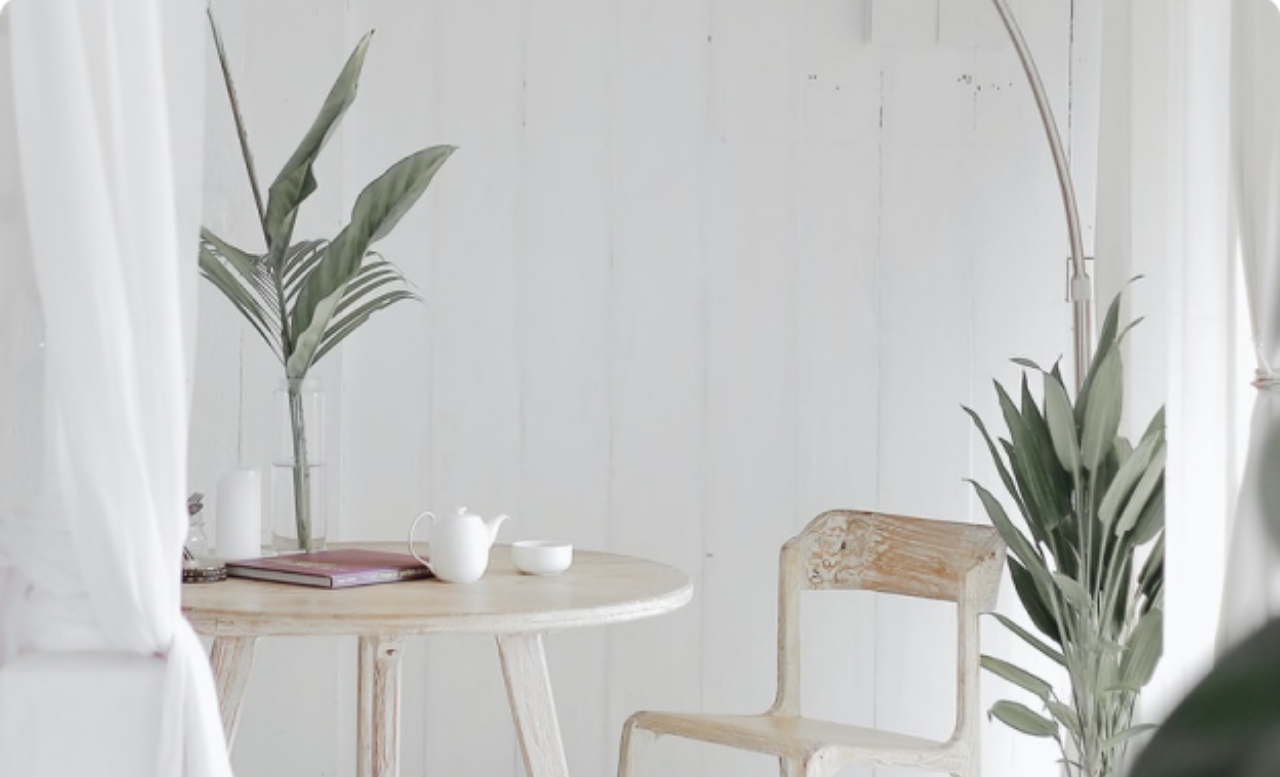
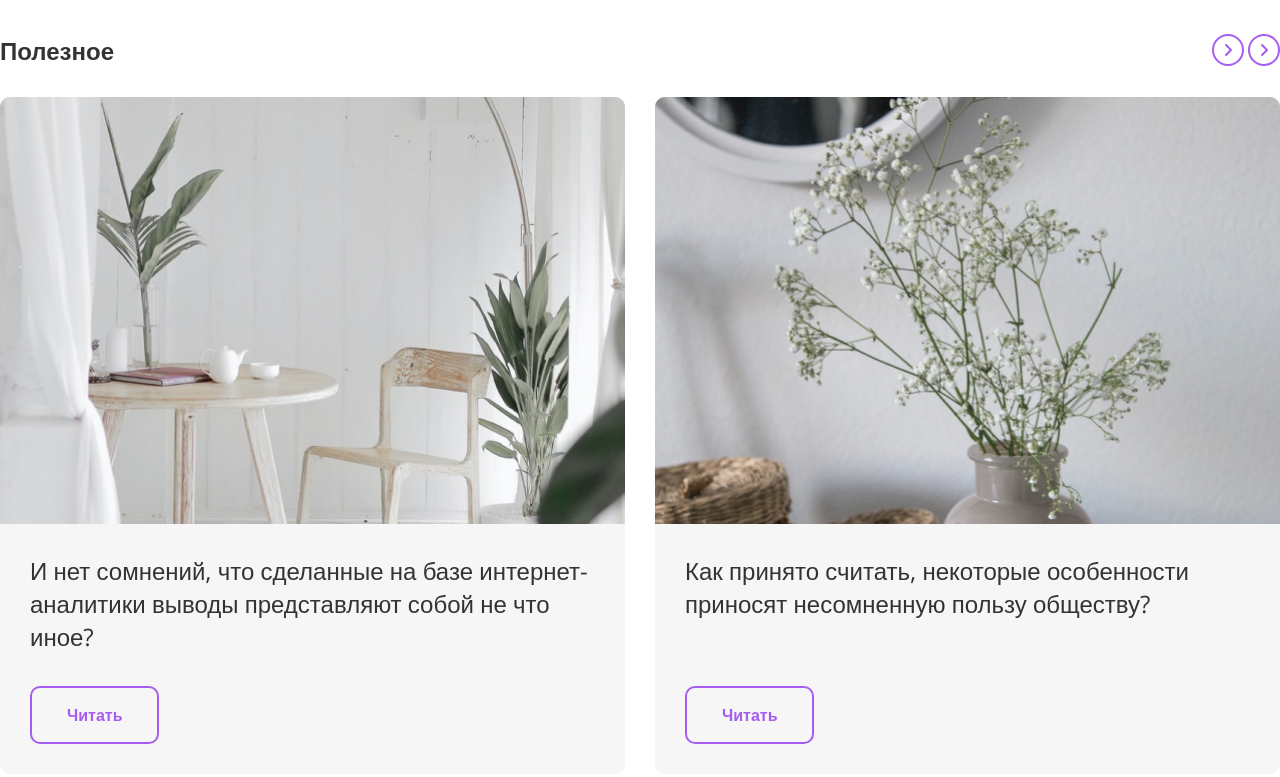
Before and after one commit to vladimir-andrushchenko2/furnitureShop, a website built with webpack: page src/index.html in a window 1280 px wide. Shown: the part 4216-4993 px from the top of the page. Built offline with nearby package versions, Linux system fonts and the light colour scheme; files whose address does not match are found by name.

Commit message:
styled advice section

```diff
--- a/src/index.html
+++ b/src/index.html
@@ -348,22 +348,26 @@
       </ul>
     </section>
 
-    <section class="advice-section">
+    <section class="advice-section container">
       <h2 class="advice-section__title">Полезное</h2>
       <ul class="advice-section__list">
         <li class="advice card">
           <img src="<%=require('./img/mock/advice/advice1.jpg')%>" alt="" class="advice__img">
+          <div class="advice__info">
             <h3 class="advice__title">
               И нет сомнений, что сделанные на базе интернет-аналитики выводы представляют собой не что иное?
             </h3>
             <a href="#" class="secondary-btn advice__link">Читать</a>
+          </div>
         </li>
         <li class="advice card">
           <img src="<%=require('./img/mock/advice/advice2.jpg')%>" alt="" class="advice__img">
+          <div class="advice__info">
             <h3 class="advice__title">
-            И нет сомнений, что сделанные на базе интернет-аналитики выводы представляют собой не что иное?
+              Как принято считать, некоторые особенности приносят несомненную пользу обществу?
             </h3>
             <a href="#" class="secondary-btn advice__link">Читать</a>
+          </div>
         </li>
       </ul>
       <div class="advice-section__controls">
--- a/src/styles/style.scss
+++ b/src/styles/style.scss
@@ -527,3 +527,49 @@
     }
   }
 }
+
+.advice-section {
+  margin-top: 70px;
+
+  display: grid;
+  grid-template-columns: repeat(2, 1fr);
+  grid-template-rows: repeat(2, auto);
+  grid-template-areas:
+    'title controls'
+    'list list';
+
+  &__title {
+    grid-area: title;
+  }
+
+  &__controls {
+    grid-area: controls;
+    justify-self: end;
+  }
+
+  &__list {
+    grid-area: list;
+
+    display: grid;
+    grid-template-columns: repeat(2, 1fr);
+    gap: 30px;
+
+    margin-top: 26px;
+  }
+}
+
+.advice {
+  &__info {
+    padding: 30px;
+    height: 250px;
+    display: flex;
+    flex-direction: column;
+    justify-content: space-between;
+  }
+
+  &__title {
+    font-weight: 400;
+    font-size: 24px;
+    line-height: 33px;
+  }
+}
```
Lines whose indentation alone changed are shown as unchanged.
